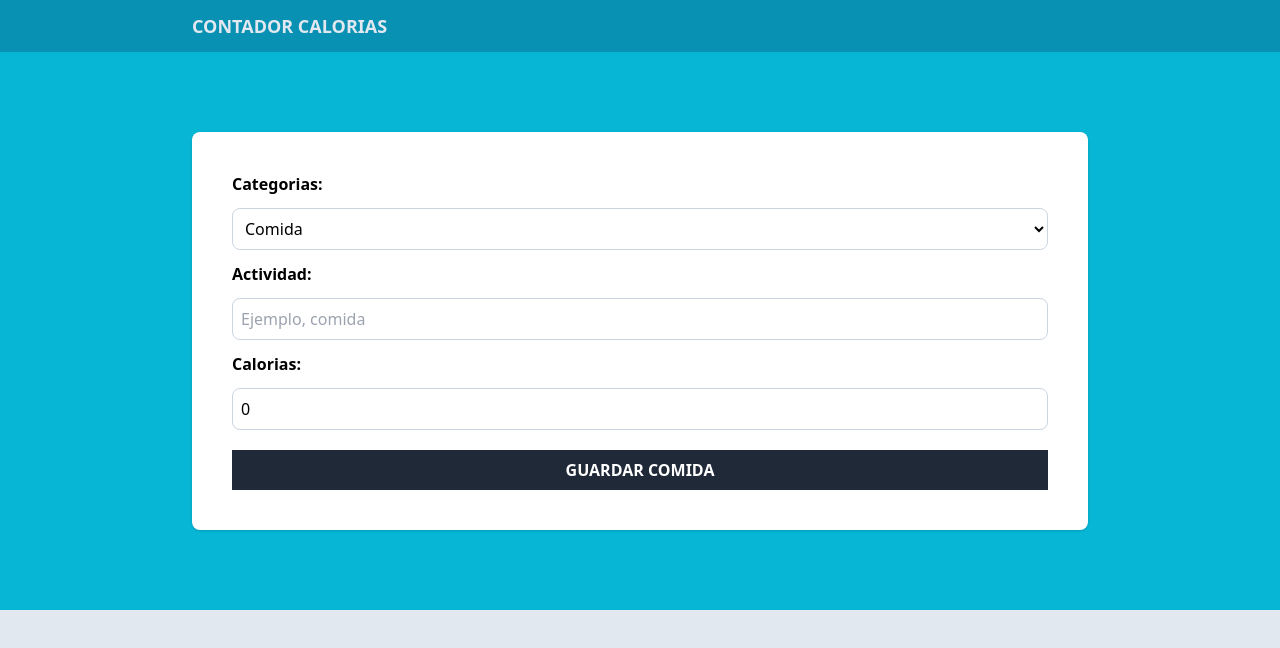
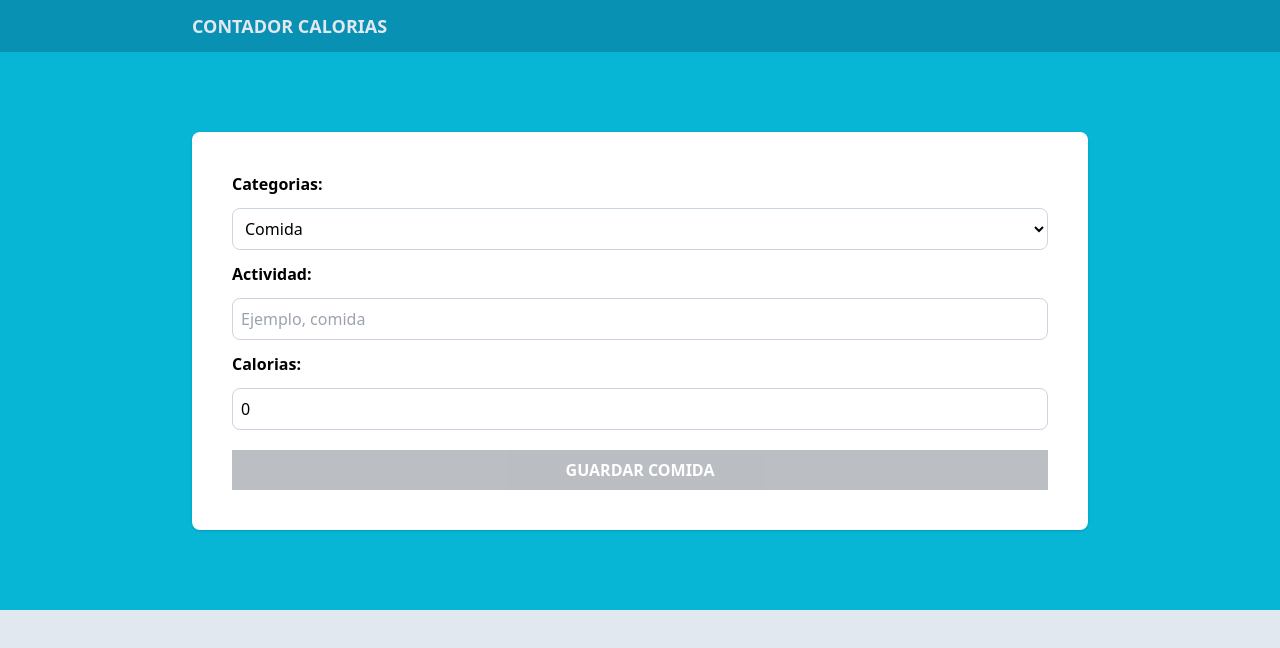
Before and after one commit to Enyel04/caloria-tracker, a React (Vite) app: page / in a window 1280 px wide. Shown: the top 648 px of the page. Built offline with nearby package versions, Linux system fonts and the light colour scheme.

Commit message:
Agregando validacion de formulario, agregando preventDefault, aprendiendo a tomar datos de visualStudio para nombrar valores

```diff
--- a/src/components/Form.tsx
+++ b/src/components/Form.tsx
@@ -1,12 +1,14 @@
 import { useState } from "react"
 import { categories } from "../data/categoria"
+
+import { Activity } from "../types"
 //Se importa data Categorias, haciendo alucion a que se esta llamando la data base
 
 export default function Form() {
 
   //Se crea UseState para establecer lo que se validara en el formulario, sus datos inicales
 
-  const [activity, setActivity] =useState({
+  const [activity, setActivity] =useState<Activity>({
     category:1,
     name:'',
     calories:0,
@@ -19,16 +21,28 @@
 
   const handleChange= (e: React.ChangeEvent<HTMLInputElement> | React.ChangeEvent<HTMLSelectElement>) => {
 
-    setActivity({
+    const isNumberField=["category","calories"].includes(e.target.id)
 
-      ...activity,
-      [e.target.id]:e.target.value
-    })
+    console.log(isNumberField);
 
 
+    setActivity({
+      ...activity,
+      [e.target.id]:isNumberField ? +e.target.value :e.target.value //Esta validacion esta demostrando para convertir valor a numero
+    })
+  }
 
+  //Agregando validacion de si los campos estan llenos en el formulario para poder enviarlo
+  const isValidActivity= () => {
+    const {name,calories}=activity
 
+    return name.trim() !== "" && calories
+  }
 
+  //Validando Formulario para evitar enviar datos
+  const hadleSubmit = (e:React.FormEvent<HTMLFormElement>) => {
+      e.preventDefault()
+      console.log("submit");
 
   }
 
@@ -37,6 +51,8 @@
     <form
 
     className=" space-y-5 bg-white shadow p-10 rounded-lg"
+
+    onSubmit={hadleSubmit}
     >
 
         <div className="grid grid-cols-1 gap-3">
@@ -90,8 +106,11 @@
                 </div>
         </div>
         <input type="submit"
-        className=" bg-gray-800  hover:bg-gray-900 w-full p-2  font-bold uppercase text-white cursor-pointer"
-        value="Guardar Comida"/>
+        className=" bg-gray-800  hover:bg-gray-900 w-full p-2  font-bold uppercase text-white cursor-pointer disabled:opacity-30"
+        value={activity.category===1 ? "Guardar Comida":"Guardar Ejercicio"}
+        disabled={!isValidActivity()}
+
+        />
 
 
     </form>
--- a/src/types/index.tsx
+++ b/src/types/index.tsx
@@ -4,5 +4,10 @@
     id:number,
     name: string
 
+}
 
+export type Activity={
+    category:number,
+    name:string,
+    calories:number
 }
```
Also changed, not shown: src/App.tsx (line endings or trailing spaces).
